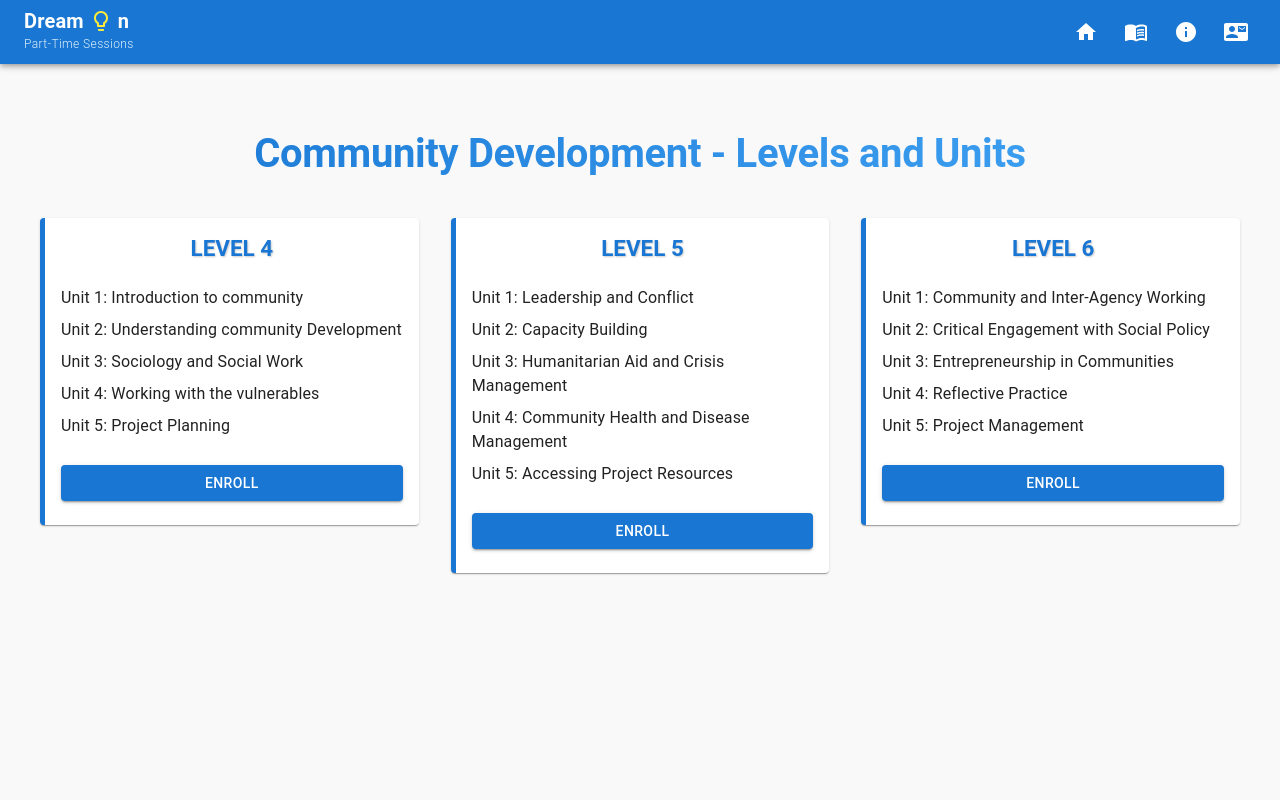
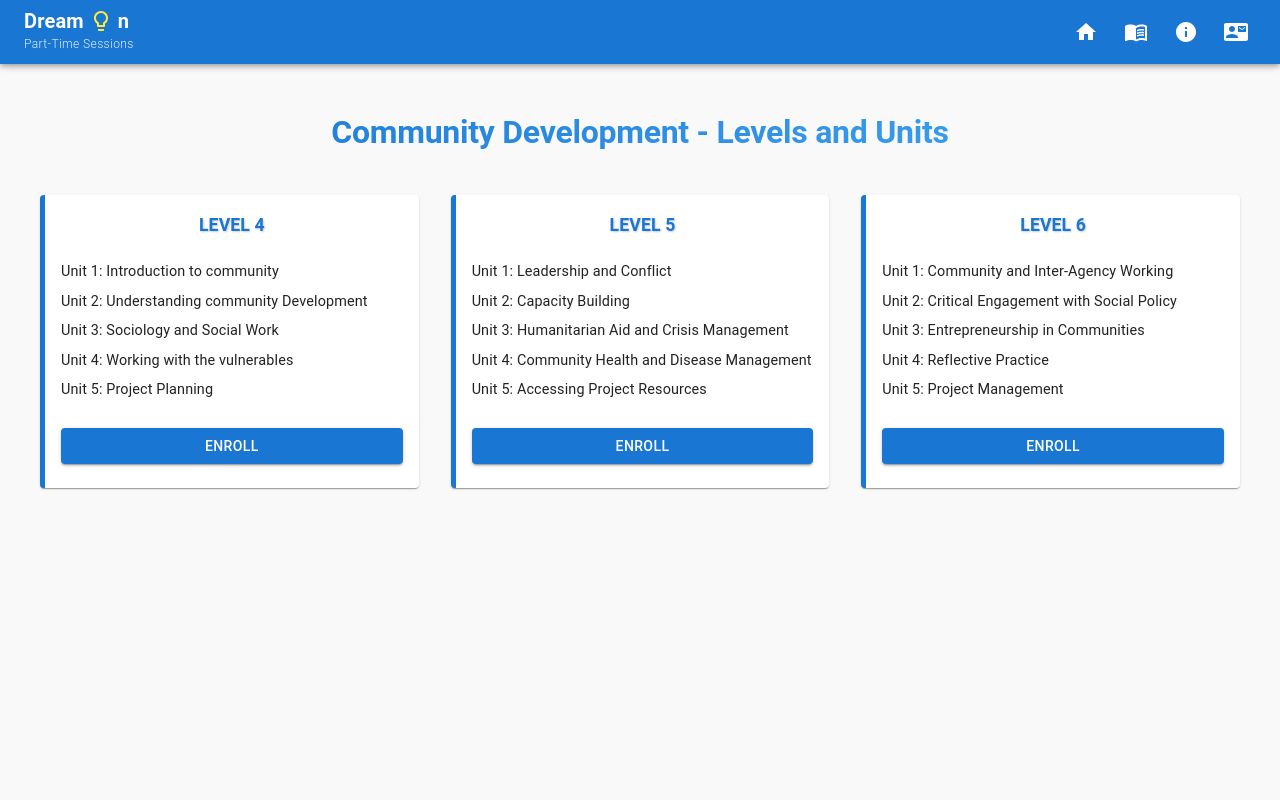
Before and after one commit to WilliamSato77/dreamon, a React (Create React App) app: page /coursedetails/1 in a window 1280 px wide. Shown: the top 800 px of the page. Built offline with nearby package versions, Linux system fonts and the light colour scheme.

Commit message:
styled the courses and the tittle

```diff
--- a/src/components/coursedetails/Coursedetails.js
+++ b/src/components/coursedetails/Coursedetails.js
@@ -92,7 +92,7 @@ function Coursedetails() {
     <Box
       sx={{
         padding: "40px",
-        paddingTop: "120px",
+        paddingTop: "100px",
         backgroundColor: "#f9f9f9",
         minHeight: "100vh",
       }}
@@ -103,7 +103,8 @@ function Coursedetails() {
           textAlign: "center",
           fontWeight: "bold",
           marginBottom: "30px",
-          fontSize: "2.5rem",
+          fontSize: "2rem", // Resized for better readability
+          lineHeight: "1.4",
           background: "linear-gradient(90deg, #1976d2, #42a5f5)",
           WebkitBackgroundClip: "text",
           WebkitTextFillColor: "transparent",
@@ -128,13 +129,13 @@ function Coursedetails() {
             >
               <CardContent>
                 <Typography
-                  variant="h5"
+                  variant="h6"
                   sx={{
                     fontWeight: "bold",
                     marginBottom: "10px",
                     textAlign: "center",
                     color: "#1976d2",
-                    fontSize: "1.4rem",
+                    fontSize: "1.1rem", // Resized level title
                     textTransform: "uppercase",
                     textShadow: "1px 1px 2px rgba(0, 0, 0, 0.2)",
                   }}
@@ -163,7 +164,14 @@ function Coursedetails() {
                     >
                       <CloseIcon />
                     </IconButton>
-                    <Typography variant="h6" sx={{ fontWeight: "bold", marginBottom: "10px" }}>
+                    <Typography
+                      variant="body1"
+                      sx={{
+                        fontWeight: "bold",
+                        marginBottom: "10px",
+                        fontSize: "1rem",
+                      }}
+                    >
                       Enrollment Form
                     </Typography>
                     <TextField
@@ -244,7 +252,10 @@ function Coursedetails() {
                   <List>
                     {level.units.map((unit, index) => (
                       <ListItem key={index} disablePadding>
-                        <ListItemText primary={`Unit ${index + 1}: ${unit}`} />
+                        <ListItemText
+                          primary={`Unit ${index + 1}: ${unit}`}
+                          primaryTypographyProps={{ fontSize: "0.9rem" }}
+                        />
                       </ListItem>
                     ))}
                   </List>
```
